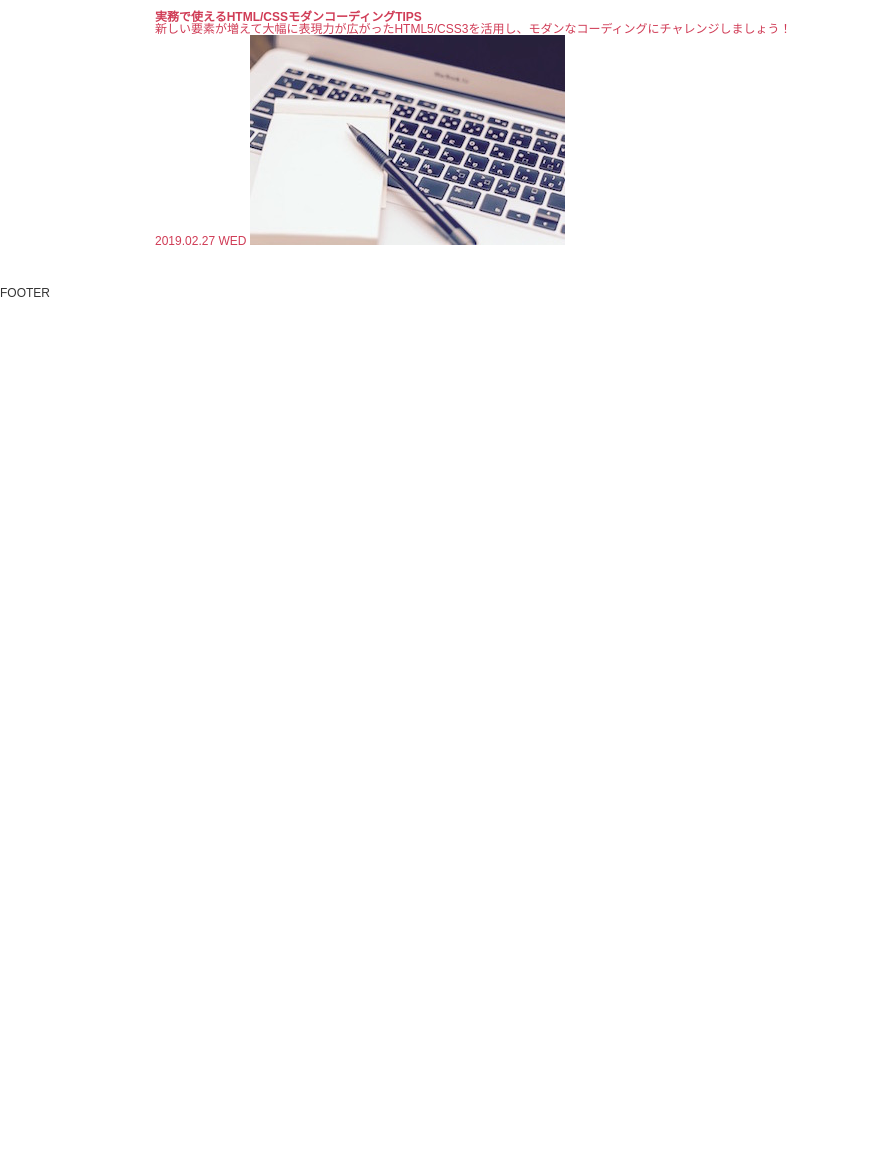
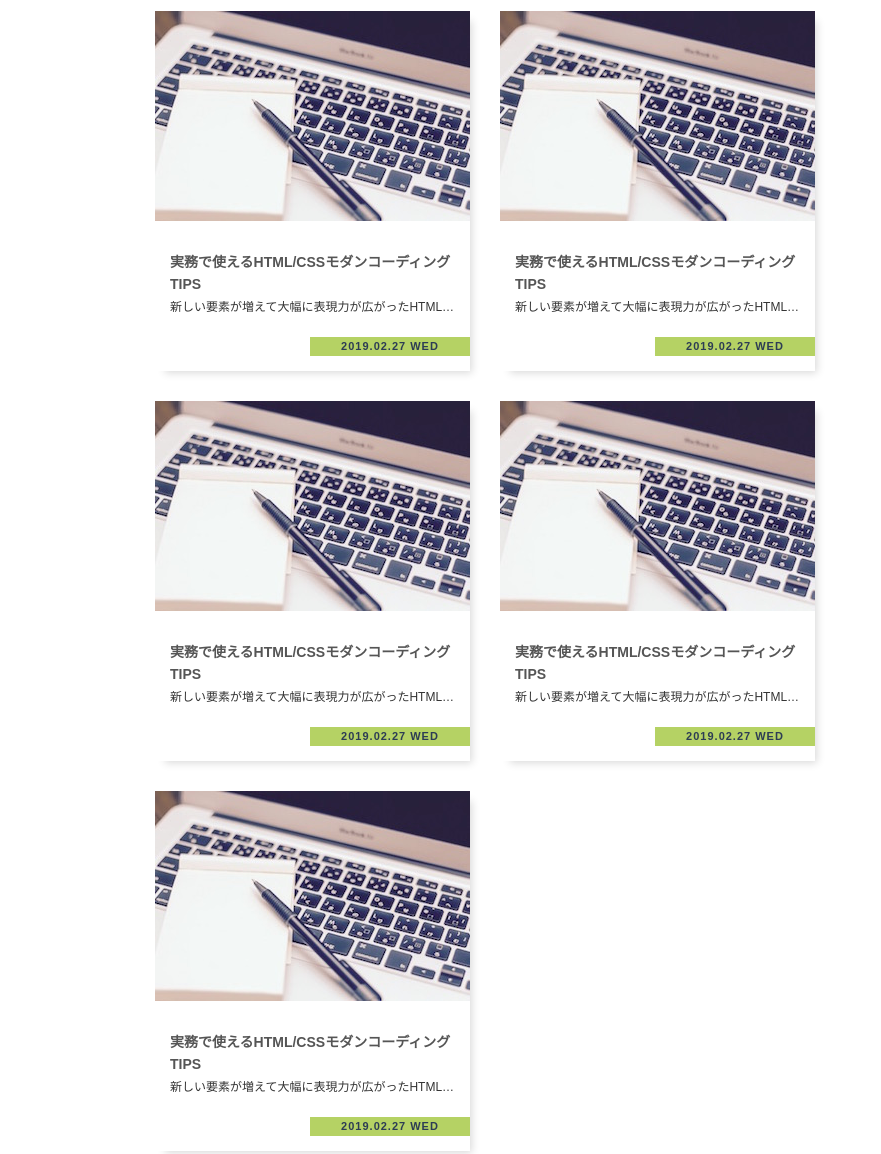
Before and after one commit to ddddddO/HTML5CSS3modern, a plain HTML site: page standard-layout/index.html in a window 1280 px wide. Shown: the part 628-1782 px from the top of the page, without its empty margins (0-881 px from the left). Before the commit the page ends 928 px from the top, so only its background shows below. Drawn offline with Linux system fonts and the light colour scheme.

Commit message:
add article

```diff
--- a/standard-layout/css/style.css
+++ b/standard-layout/css/style.css
@@ -193,6 +193,59 @@ a:link, a:visited, a:hover, a:active {
   white-space: nowrap;
   font-size: 1.2rem;
 }
+
+.article-box {
+  position: relative;
+  display: block;
+  width: 315px;
+  height: 360px;
+  margin-bottom: 30px;
+  padding: 210px 15px 0;
+  box-shadow: 6px 6px 8px -4px rgba(0, 0, 0, 0.15);
+  transition: opacity 0.15s;
+}
+.article-box:hover {
+  opacity: 0.8;
+}
+.article-box:nth-of-type(odd) {
+  float: left;
+}
+.article-box:nth-of-type(even) {
+  float: right;
+}
+.article-box .title {
+  margin-top: 30px;
+  color: #555;
+  font-size: 1.4rem;
+  line-height: 1.6;
+}
+.article-box .desc {
+  margin-top: 5px;
+  color: #333;
+  overflow: hidden;
+  text-overflow: ellipsis;
+  white-space: nowrap;
+}
+.article-box .date {
+  position: absolute;
+  right: 0;
+  bottom: 15px;
+  display: block;
+  width: 160px;
+  padding: 4px;
+  background-color: #b5d264;
+  color: #2d3d54;
+  text-align: center;
+  letter-spacing: 1px;
+  font-weight: bold;
+  font-size: 1.1rem;
+}
+.article-box .image {
+  position: absolute;
+  top: 0;
+  left: 0;
+  width: 100%;
+}
 /* 表示確認用 */
 /*
 .header, .main, .sidemenu, .footer {
--- a/standard-layout/index.html
+++ b/standard-layout/index.html
@@ -63,6 +63,30 @@
             <time class="date" datetime="2019-02-27">2019.02.27 WED</time>
             <img class="image" src="./images/article.jpg" alt="コーディング画面">
           </a>
+          <a href="#" class="article-box">
+            <h3 class="title">実務で使えるHTML/CSSモダンコーディングTIPS</h3>
+            <p class="desc">新しい要素が増えて大幅に表現力が広がったHTML5/CSS3を活用し、モダンなコーディングにチャレンジしましょう！</p>
+            <time class="date" datetime="2019-02-27">2019.02.27 WED</time>
+            <img class="image" src="./images/article.jpg" alt="コーディング画面">
+          </a>
+          <a href="#" class="article-box">
+            <h3 class="title">実務で使えるHTML/CSSモダンコーディングTIPS</h3>
+            <p class="desc">新しい要素が増えて大幅に表現力が広がったHTML5/CSS3を活用し、モダンなコーディングにチャレンジしましょう！</p>
+            <time class="date" datetime="2019-02-27">2019.02.27 WED</time>
+            <img class="image" src="./images/article.jpg" alt="コーディング画面">
+          </a>
+          <a href="#" class="article-box">
+            <h3 class="title">実務で使えるHTML/CSSモダンコーディングTIPS</h3>
+            <p class="desc">新しい要素が増えて大幅に表現力が広がったHTML5/CSS3を活用し、モダンなコーディングにチャレンジしましょう！</p>
+            <time class="date" datetime="2019-02-27">2019.02.27 WED</time>
+            <img class="image" src="./images/article.jpg" alt="コーディング画面">
+          </a>
+          <a href="#" class="article-box">
+            <h3 class="title">実務で使えるHTML/CSSモダンコーディングTIPS</h3>
+            <p class="desc">新しい要素が増えて大幅に表現力が広がったHTML5/CSS3を活用し、モダンなコーディングにチャレンジしましょう！</p>
+            <time class="date" datetime="2019-02-27">2019.02.27 WED</time>
+            <img class="image" src="./images/article.jpg" alt="コーディング画面">
+          </a>
         </div>
         <!--</div>-->
       </main>
```
